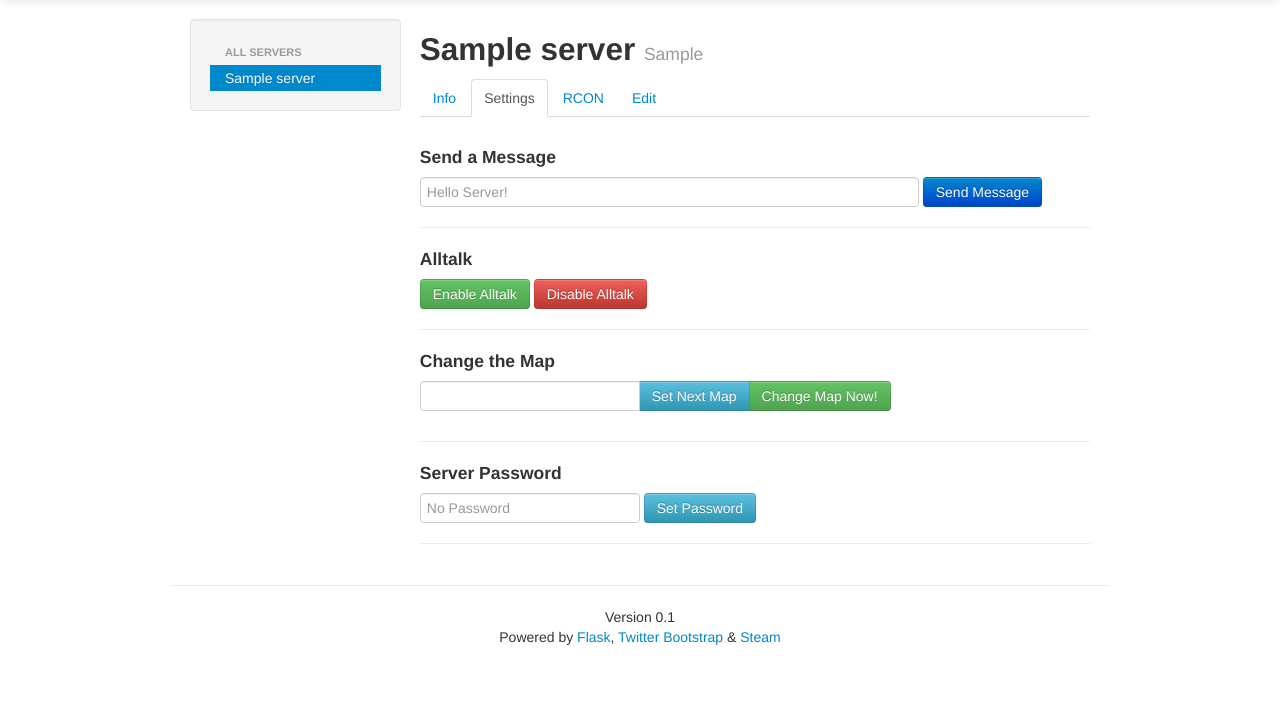
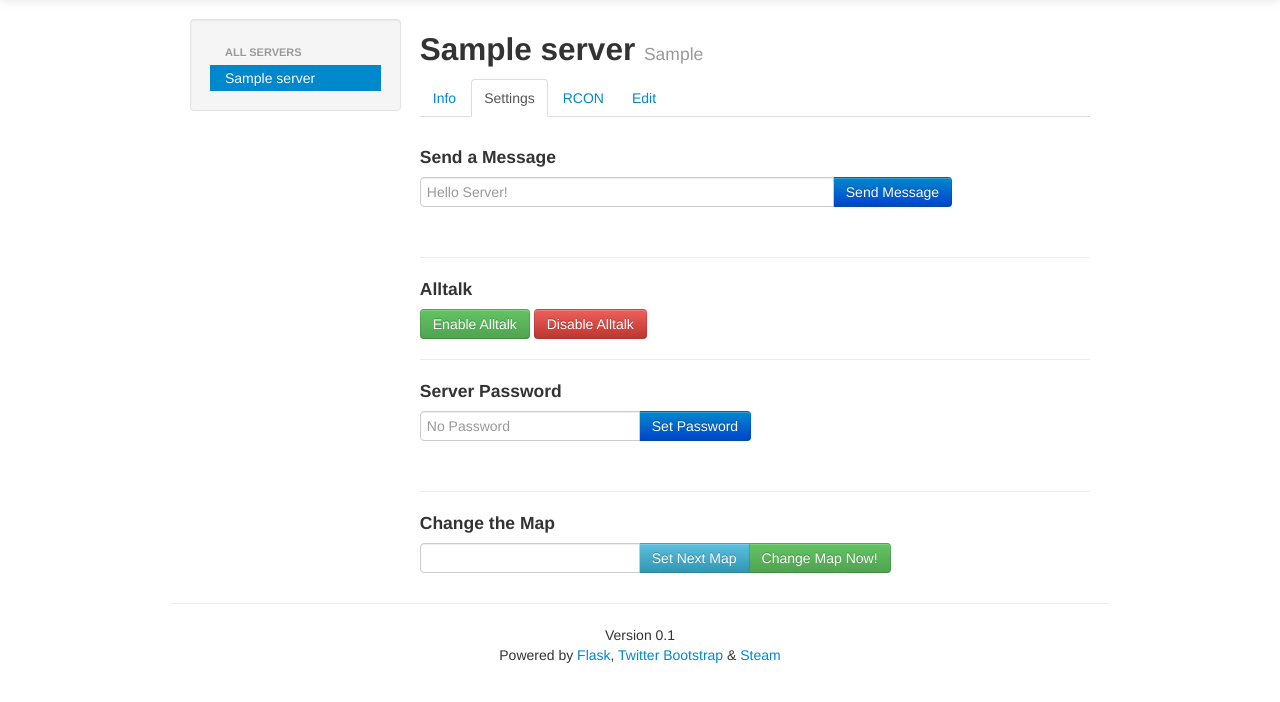
Before and after one commit to fernferret/servermanager, a Flask app: page /server/view/1/settings/ in a window 1280 px wide. Shown: the part 41-743 px from the top of the page. Run offline with Flask 2, Linux system fonts and the light colour scheme; the visitor is signed in with stand-in values (Sample User, id 1); tables that the repository leaves empty hold one stand-in row (values such as "Sample post"); some libraries are stand-ins or nearby versions.

Commit message:
Formatting changes

```diff
--- a/servermanager/routes.py
+++ b/servermanager/routes.py
@@ -104,7 +104,7 @@ def view_server(server=None, viewtab=None):
                     server_obj._send_rcon("sv_alltalk 0")
             elif request.form['action'] == 'changepass':
                 server_obj = Server.get(server)
-                if len(request.form['srvpass']) == 0:
+                if not request.form['srvpass']:
                     server_obj._send_rcon('sv_password ""')
                     flash("Password cleared!", category='success')
                 else:
--- a/servermanager/templates/servers/settings.html
+++ b/servermanager/templates/servers/settings.html
@@ -1,10 +1,12 @@
 <div class="tab-pane{% if viewtab == 'settings' %} active{% endif %}" id="settings">
   <h4>Send a Message</h4>
-  <form class="form-inline" action="{{ url_for('view_server', server=server.id, viewtab=viewtab) }}" method="POST">
-    <input type="text" id="saytext" name="saytext" class="span9" placeholder="Hello Server!" />
-    <input type="hidden" name="action" value="sendmsg" />
-    <button type="submit" class="btn btn-primary">Send Message</button>
-  </form>
+  <div class="input-append">
+    <form class="form-inline" action="{{ url_for('view_server', server=server.id, viewtab=viewtab) }}" method="POST">
+      <input type="text" id="saytext" name="saytext" placeholder="Hello Server!" style="width:400px"/>
+      <input type="hidden" name="action" value="sendmsg" />
+      <button type="submit" class="btn btn-primary">Send Message</button>
+    </form>
+  </div>
   <hr />
   <h4>Alltalk</h4>
   <form class="form-inline" action="{{ url_for('view_server', server=server.id, viewtab=viewtab) }}" method="POST">
@@ -12,18 +14,20 @@
     <button type="submit" name="enable" class="btn btn-success">Enable Alltalk</button>
     <button type="submit" name="disable" class="btn btn-danger">Disable Alltalk</button>
   </form>
+  <hr/>
+  <h4>Server Password</h4>
+  <div class="input-append">
+    <form class="form-inline" action="{{ url_for('view_server', server=server.id, viewtab=viewtab) }}" method="POST">
+      <input type="hidden" name="action" value="changepass" />
+      <input id="srvpass" name="srvpass" type="text" placeholder="No Password">
+      <button type="submit" id="setpass" class="btn btn-primary">Set Password</button>
+    </form>
+  </div>
   <hr />
   <h4>Change the Map</h4>
   <div class="input-append">
     <input id="mapsearch" type="text" data-provide="typeahead">
     <button id="setnext" class="btn btn-info" type="button">Set Next Map</button>
     <button id="changenow" class="btn btn-success" type="button">Change Map Now!</button>
-  </div><hr />
-  <h4>Server Password</h4>
-  <form class="form-inline" action="{{ url_for('view_server', server=server.id, viewtab=viewtab) }}" method="POST">
-    <input type="hidden" name="action" value="changepass" />
-    <input id="srvpass" name="srvpass" type="text" placeholder="No Password">
-    <button type="submit" id="setpass" class="btn btn-info">Set Password</button>
-  </form>
-  <hr />
+  </div>
 </div>
```
